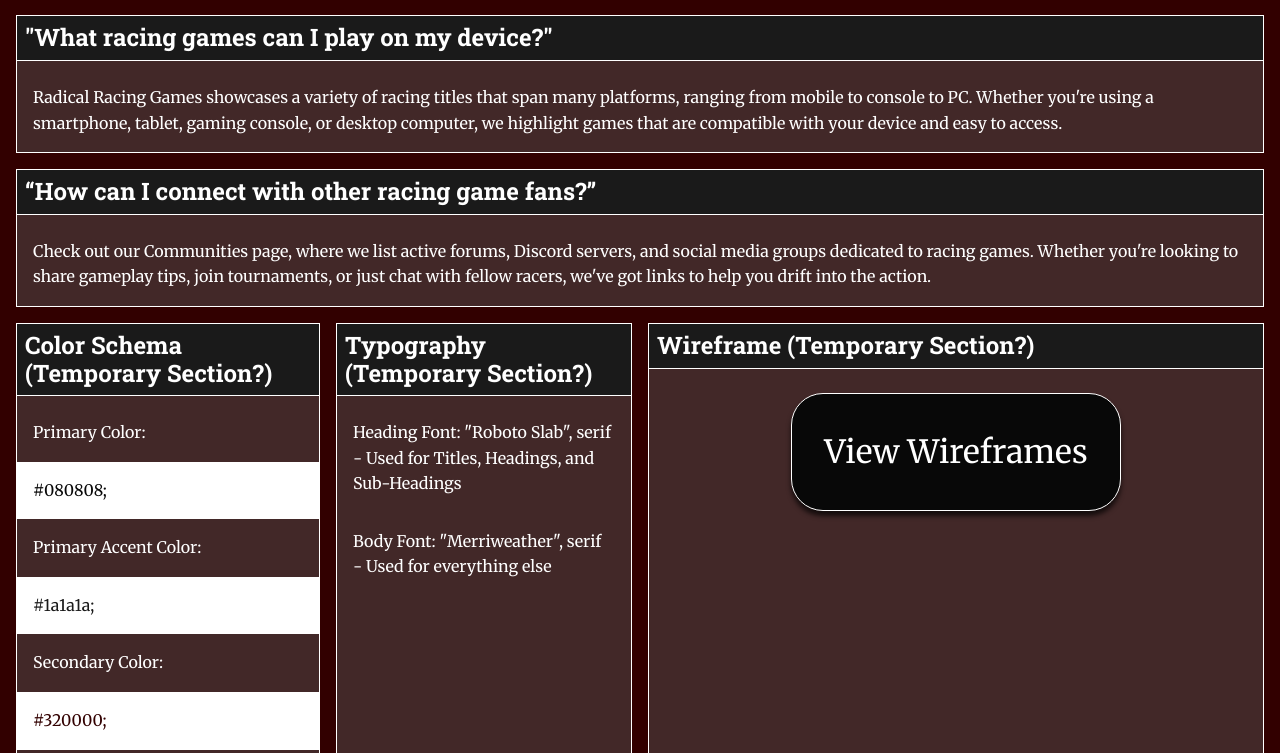
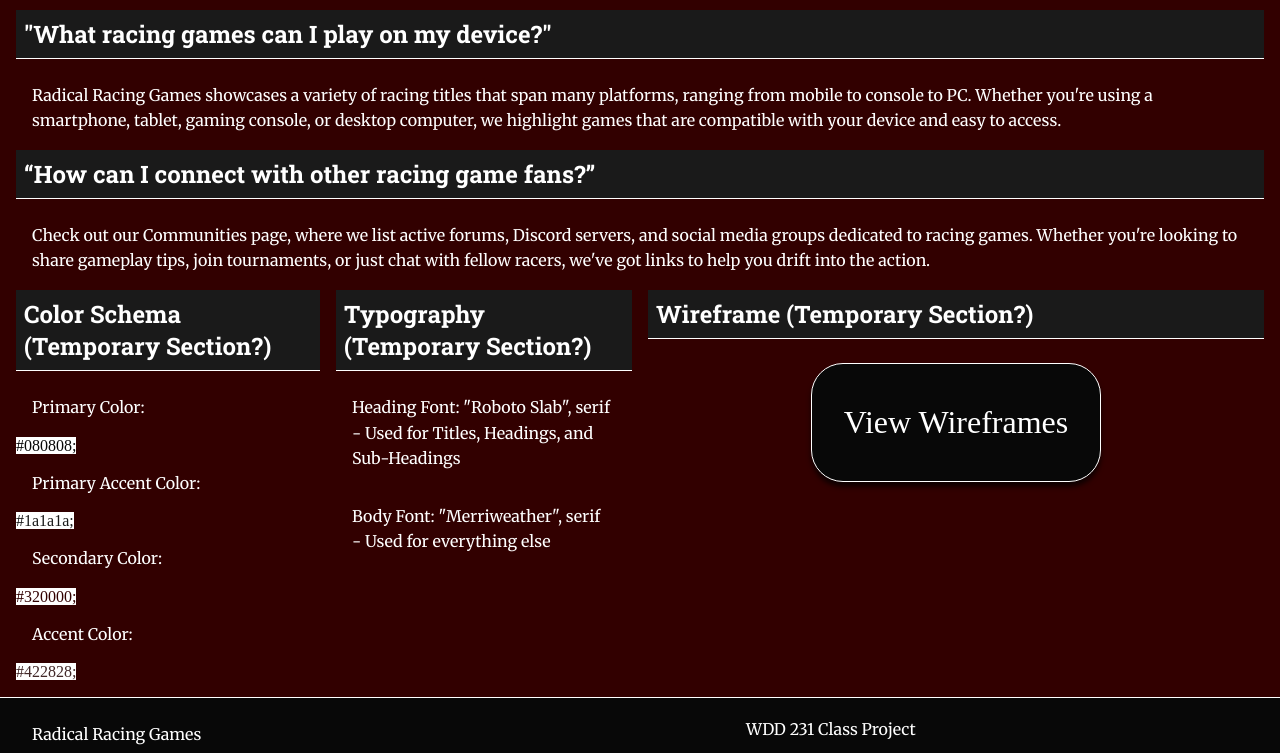
Before and after one commit to WizardAaron/wdd231, a plain HTML site: page radicalracinggames/index.html in a window 1280 px wide. Shown: the part 965-1718 px from the top of the page. Drawn offline with Linux system fonts and the light colour scheme; no server answers.

Commit message:
Attempting audit bypass

```diff
--- a/radicalracinggames/styles/base.css
+++ b/radicalracinggames/styles/base.css
@@ -24,15 +24,27 @@
 }
 
 
-/* Audit: These classes are used in index.html */
-.home, .rrg-title, .hero, .hero-button, .cta-button,
-.pexels-photo, .site-purpose, .game-accessibility-query,
-.how-to-connect-query, .color-schema, .color-schema-primary,
-.color-schema-primary-accent, .color-schema-secondary,
-.color-schema-secondary-accent, .typography,
-.wireframe-section, .wireframe-page-button,
-.footer-left, .footer-center, .footer-right {
-  /* placeholder to satisfy audit tools */
+.home,
+.rrg-title,
+.hero,
+.hero-button,
+.cta-button,
+.pexels-photo,
+.site-purpose,
+.game-accessibility-query,
+.how-to-connect-query,
+.color-schema,
+.color-schema-primary,
+.color-schema-primary-accent,
+.color-schema-secondary,
+.color-schema-secondary-accent,
+.typography,
+.wireframe-section,
+.wireframe-page-button,
+.footer-left,
+.footer-center,
+.footer-right {
+  all: initial;
 }
 
 
```
